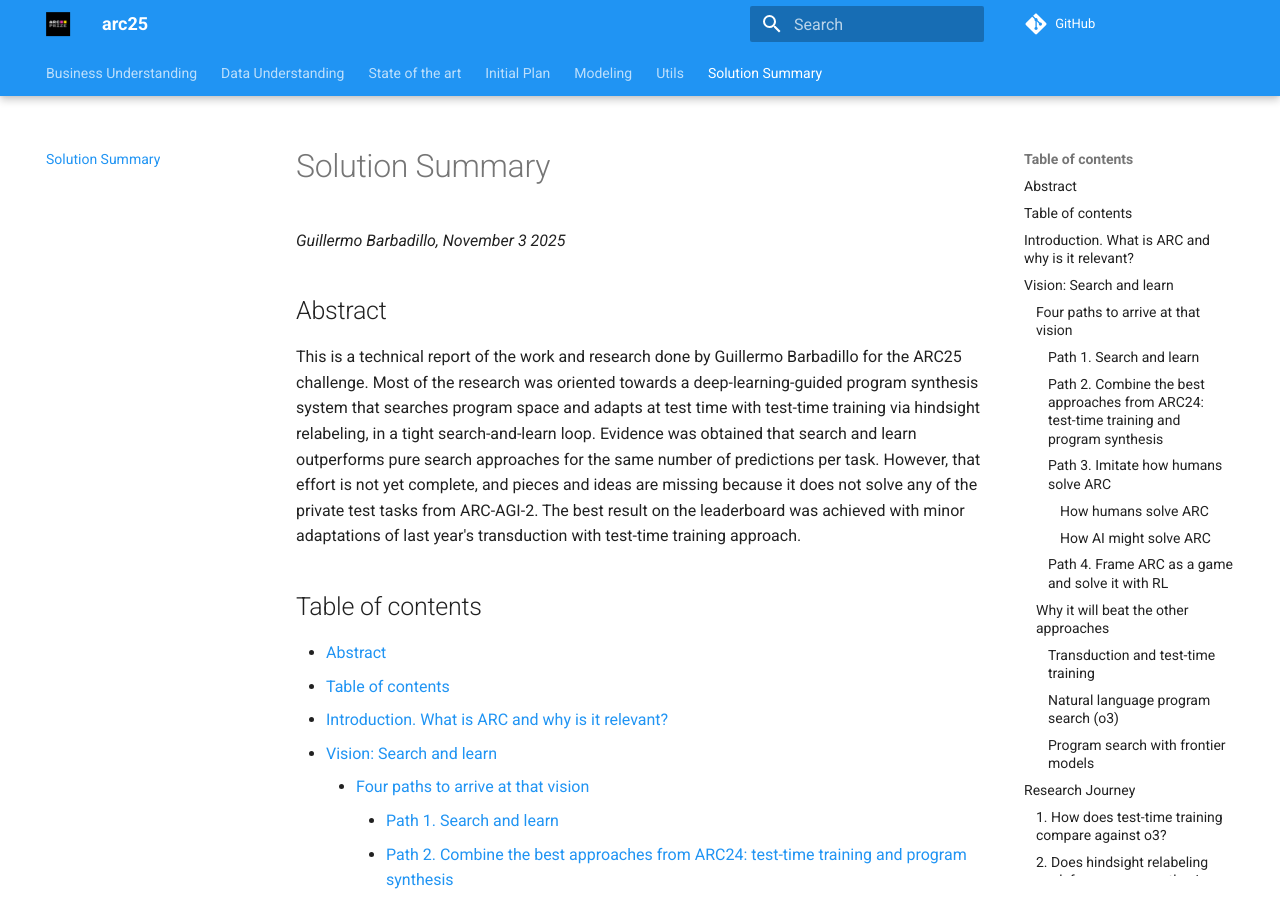
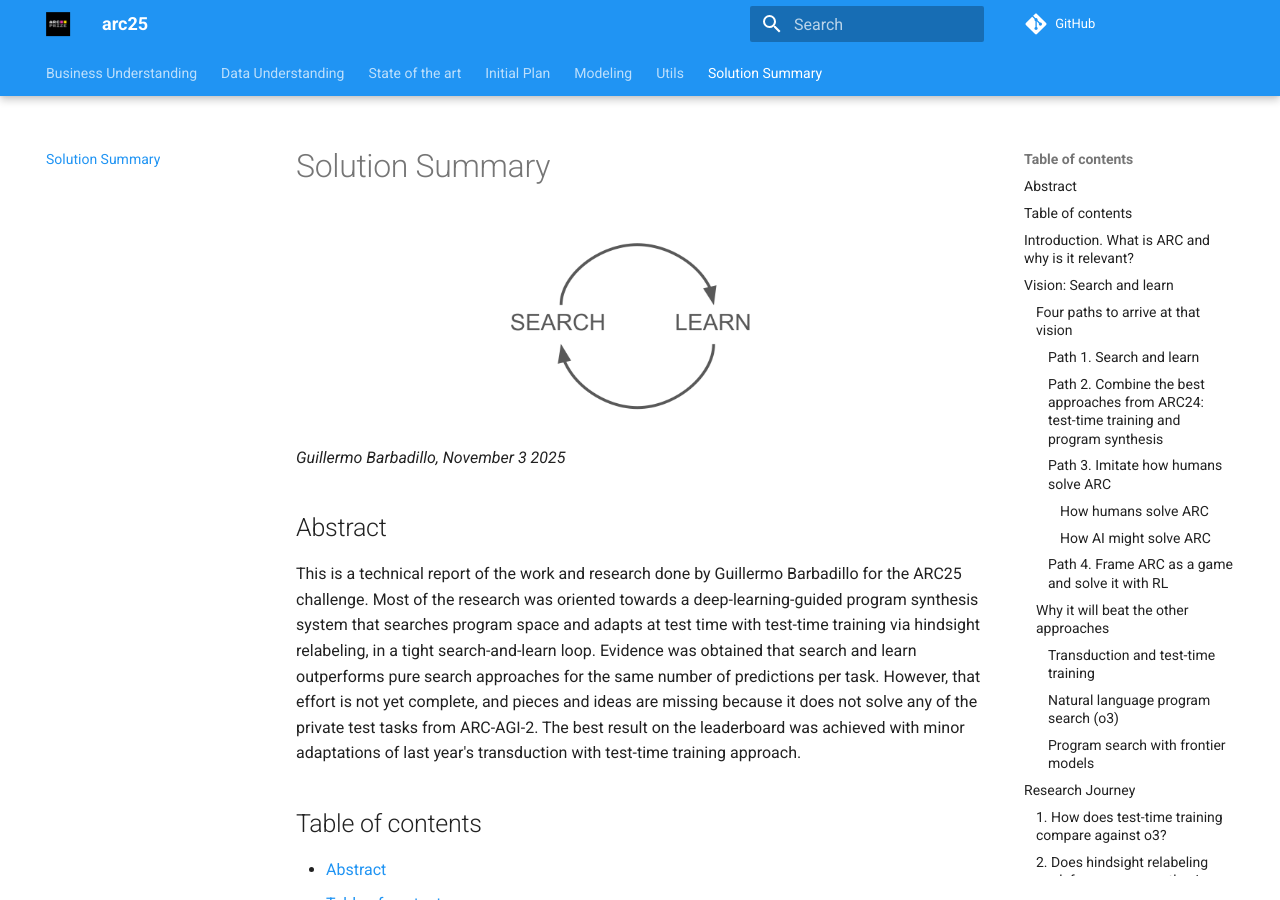
Before and after one commit to ironbar/arc25, an MkDocs documentation site: the page built from docs/05_Solution_Summary.md, in a window 1280 px wide and 900 px high. Built offline with MkDocs 1.6.1 and Material for MkDocs 9.7.7, drawn with Linux system fonts in a browser that asks for light colours; comment, search, counter and statistics services are not loaded.

Commit message:
Added image at the top

```diff
--- a/docs/05_Solution_Summary.md
+++ b/docs/05_Solution_Summary.md
@@ -5,6 +5,8 @@ https://www.kaggle.com/solution-write-up-documentation
 
 <center><img src="modeling/res/1752753996905_arc25.png" width="50%"></center>
 --->
+
+<center><img src="../modeling/res/1752753996905_arc25.png" width="50%" alt="Diagram illustrating search-and-learn loop for ARC25"/></center>
 
 _Guillermo Barbadillo, November 3 2025_
 
```
